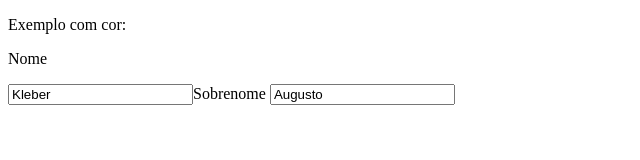
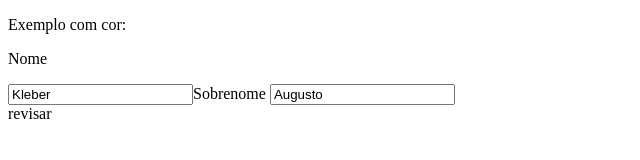
Before and after one commit to kleberAgusto/sitehtml1, a plain HTML site: page exemplo030.html in a window 1280 px wide. Shown: the full height of the page, 0-640 px from the left. Drawn offline with Linux system fonts and the light colour scheme.

Commit message:
Update exemplo030.html

```diff
--- a/exemplo030.html
+++ b/exemplo030.html
@@ -25,3 +25,5 @@ input [type=text]{
 </form>
 </body>
 </html>
+
+revisar
```
